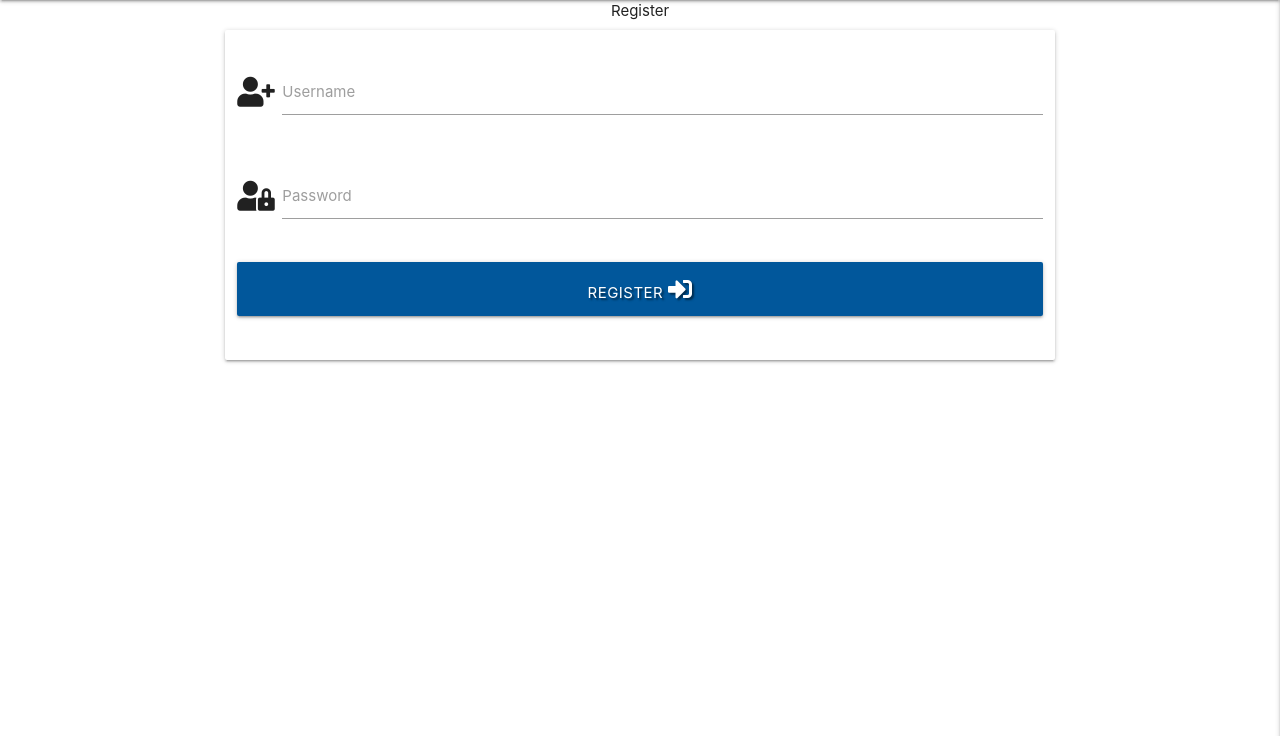
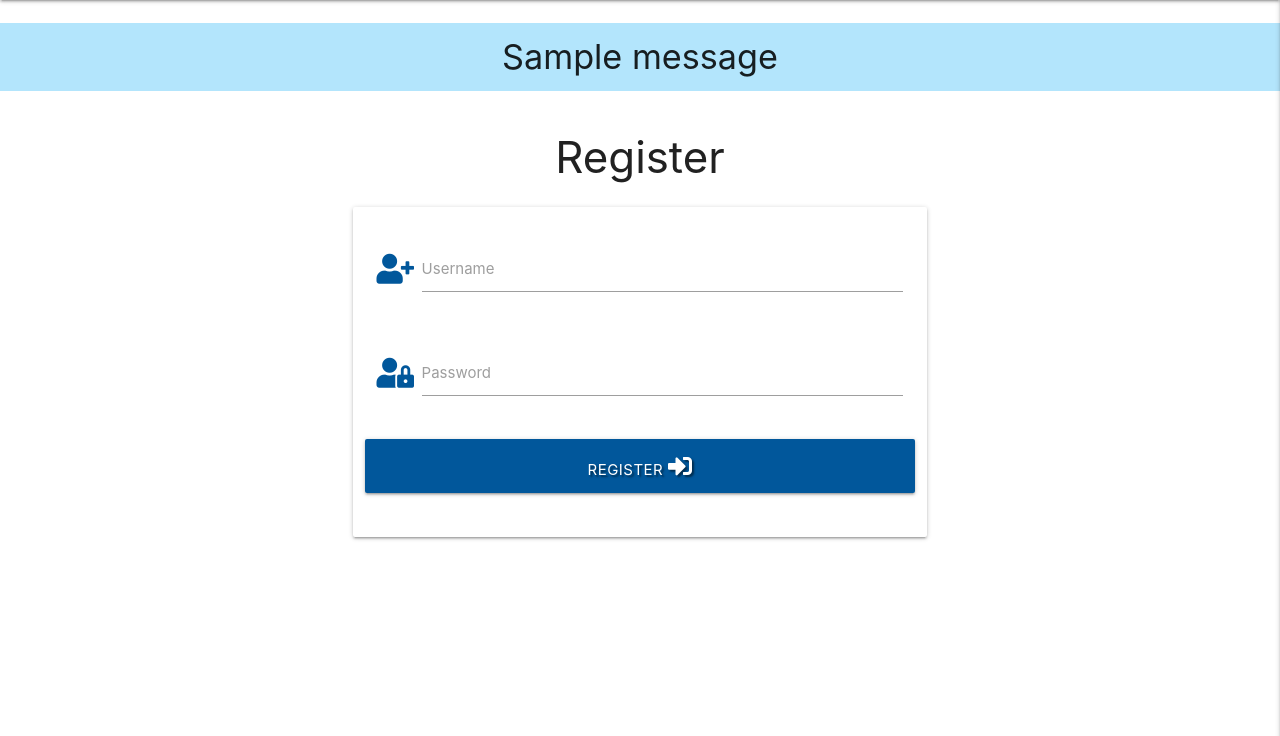
Before and after one commit to mariogusman/task-manager, a Flask app: page /register in a window 1280 px wide. Shown: the part 64-800 px from the top of the page. Run offline with Flask 2, Linux system fonts and the light colour scheme; one stand-in notice (Sample message) is shown; some libraries are stand-ins or nearby versions.

Commit message:
Add Register functionality

```diff
--- a/app.py
+++ b/app.py
@@ -1,5 +1,6 @@
 import os
 from flask import Flask, flash, render_template, redirect, request, session, url_for
+import flask
 from flask_pymongo import PyMongo
 from bson.objectid import ObjectId
 from werkzeug.security import generate_password_hash, check_password_hash
@@ -26,6 +27,25 @@ def get_tasks():
 
 @app.route("/register", methods=["GET", "POST"])
 def register():
+    if request.method == "POST":
+        # check if username already exists
+        existing_user = mongo.db.users.find_one(
+            {"username": request.form.get("username").lower()}
+        )
+
+        if existing_user:
+            flash("Username already exists")
+            return redirect(url_for("register"))
+
+        register = {
+            "username": request.form.get("username").lower(),
+            "password": generate_password_hash(request.form.get("password")),
+        }
+        mongo.db.users.insert_one(register)
+
+        # put new user into "session" cookie
+        session["user"] = request.form.get("username").lower()
+        flash("Registration Successful")
     return render_template("register.html")
 
 
--- a/static/css/style.css
+++ b/static/css/style.css
@@ -1,3 +1,7 @@
 .text-shadow {
     text-shadow: 2px 2px 2px rgba(0,0,0,0.5);
 }
+
+.flashes h4 {
+    line-height: 2;
+}
--- a/templates/base.html
+++ b/templates/base.html
@@ -56,9 +56,23 @@
         </ul>
     </header>
 
-    {% block content %}
+    <section>
+        {% with messages = get_flashed_messages() %}
+        {% if messages %}
+        {% for message in messages %}
+        <div class="row flashes">
+            <h4 class="light-blue lighten-4 center-align">{{ message }}</h4>
+        </div>
+        {% endfor %}
+        {% endif %}
+        {% endwith %}
+    </section>
 
-    {% endblock %}
+    <main class="container">
+        {% block content %}
+
+        {% endblock %}
+    </main>
 
     <!-- JQuery Import -->
     <script src="https://code.jquery.com/jquery-3.6.0.min.js"
--- a/templates/register.html
+++ b/templates/register.html
@@ -1,36 +1,37 @@
-{% extends 'base.html' %}
+{% extends "base.html" %}
 {% block content %}
 
-<div class="h3 center-align">Register</div>
-
+<h3 class="center-align">Register</h3>
 
 <div class="row">
     <form class="col s12 m8 offset-m2" method="POST" action="{{ url_for('register') }}">
         <div class="card-panel">
-            <div class="row">
-                <!-- Username Field -->
+            <!-- username -->
             <div class="row">
                 <div class="input-field col s12">
-                        <i class="fas fa-user-plus prefix"></i>
-                        <input id="username" name="username" type="text" class="validate">
+                    <i class="fas fa-user-plus prefix light-blue-text text-darken-4"></i>
+                    <input id="username" name="username" type="text" minlength="5" maxlength="15"
+                        pattern="^[a-zA-Z0-9]{5,15}$" class="validate" required>
                     <label for="username">Username</label>
                 </div>
             </div>
-                <!-- Password Field -->
+            <!-- passowrd -->
             <div class="row">
                 <div class="input-field col s12">
-                        <i class="fas fa-user-lock prefix"></i>
-                        <input id="password" type="password" class="validate">
+                    <i class="fas fa-user-lock prefix light-blue-text text-darken-4"></i>
+                    <input id="password" name="password" type="password" minlength="5" maxlength="15"
+                        pattern="^[a-zA-Z0-9]{5,15}$" class="validate" required>
                     <label for="password">Password</label>
                 </div>
             </div>
-                <!-- Register button -->
+            <!-- register -->
+            <div class="row">
                 <button type="submit" class="col s12 btn-large light-blue darken-4 text-shadow">
                     Register <i class="fas fa-sign-in-alt"></i>
                 </button>
-
             </div>
         </div>
     </form>
 </div>
-{% endblock content %}
+
+{% endblock %}
```
Lines whose indentation alone changed are shown as unchanged.
